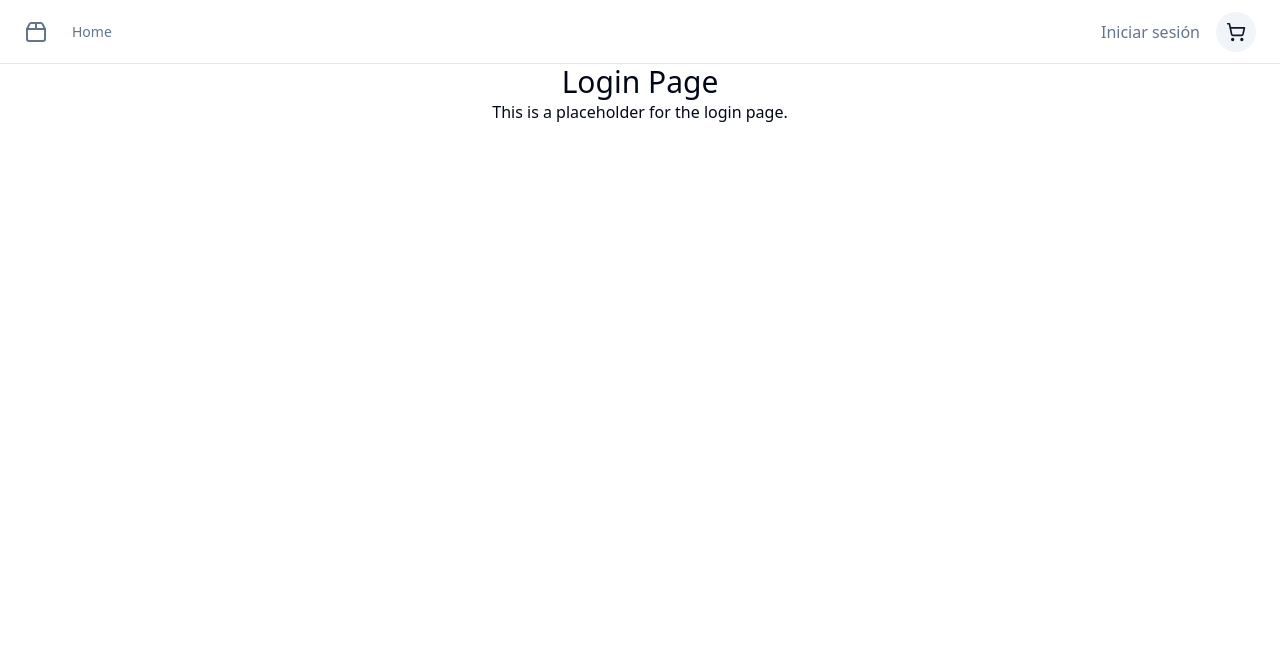
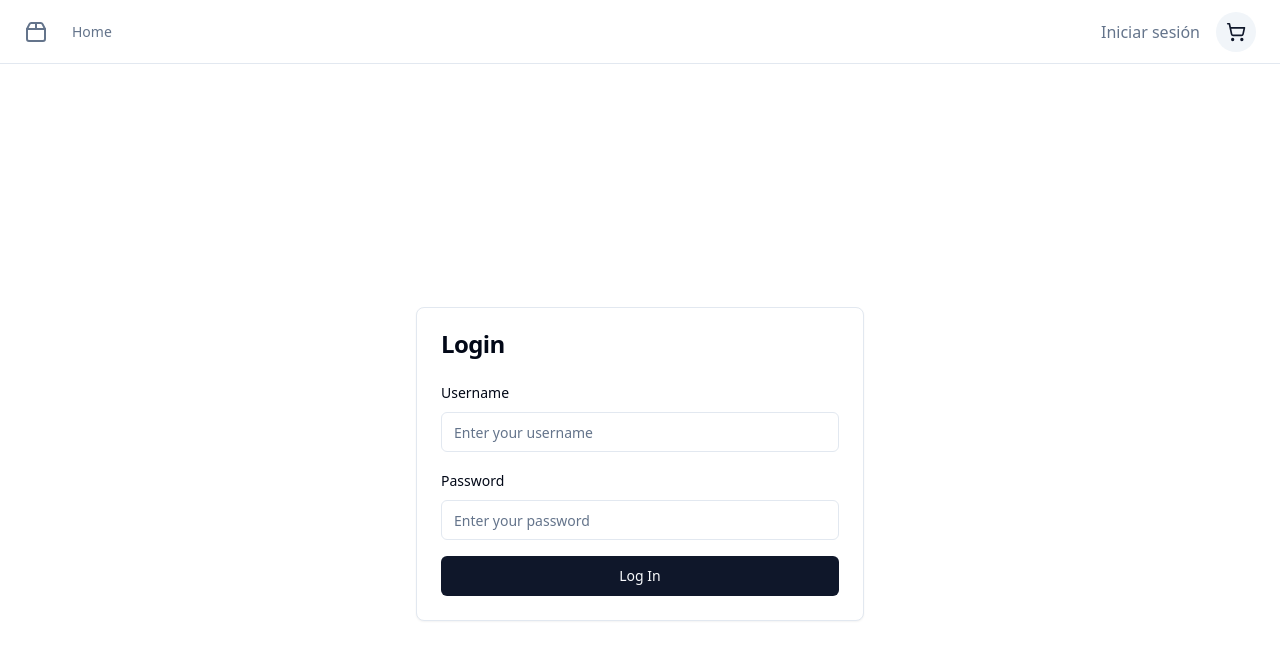
Before and after one commit to GPT-Engineer-App/lunch-shop-mobile, a React (Vite) app: page /login in a window 1280 px wide. Shown: the top 660 px of the page. Built offline with nearby package versions, Linux system fonts and the light colour scheme.

Commit message:
Create login screen with fields for username and password, and a submit button using shadcn components.

```diff
--- a/src/pages/Login.jsx
+++ b/src/pages/Login.jsx
@@ -1,8 +1,65 @@
+import { useForm } from "react-hook-form";
+import { zodResolver } from "@hookform/resolvers/zod";
+import { z } from "zod";
+import { Button } from "@/components/ui/button";
+import { Input } from "@/components/ui/input";
+import { Form, FormControl, FormField, FormItem, FormLabel, FormMessage } from "@/components/ui/form";
+import { Card, CardContent, CardHeader, CardTitle } from "@/components/ui/card";
+
+const loginSchema = z.object({
+  username: z.string().min(1, "Username is required"),
+  password: z.string().min(1, "Password is required"),
+});
+
 const Login = () => {
+  const form = useForm({
+    resolver: zodResolver(loginSchema),
+  });
+
+  const onSubmit = (values) => {
+    console.log(values);
+  };
+
   return (
-    <div className="text-center">
-      <h1 className="text-3xl">Login Page</h1>
-      <p>This is a placeholder for the login page.</p>
+    <div className="flex items-center justify-center min-h-screen">
+      <Card className="w-full max-w-md">
+        <CardHeader>
+          <CardTitle>Login</CardTitle>
+        </CardHeader>
+        <CardContent>
+          <Form {...form}>
+            <form onSubmit={form.handleSubmit(onSubmit)} className="space-y-4">
+              <FormField
+                control={form.control}
+                name="username"
+                render={({ field }) => (
+                  <FormItem>
+                    <FormLabel>Username</FormLabel>
+                    <FormControl>
+                      <Input placeholder="Enter your username" {...field} />
+                    </FormControl>
+                    <FormMessage />
+                  </FormItem>
+                )}
+              />
+              <FormField
+                control={form.control}
+                name="password"
+                render={({ field }) => (
+                  <FormItem>
+                    <FormLabel>Password</FormLabel>
+                    <FormControl>
+                      <Input type="password" placeholder="Enter your password" {...field} />
+                    </FormControl>
+                    <FormMessage />
+                  </FormItem>
+                )}
+              />
+              <Button type="submit" className="w-full">Log In</Button>
+            </form>
+          </Form>
+        </CardContent>
+      </Card>
     </div>
   );
 };
```
